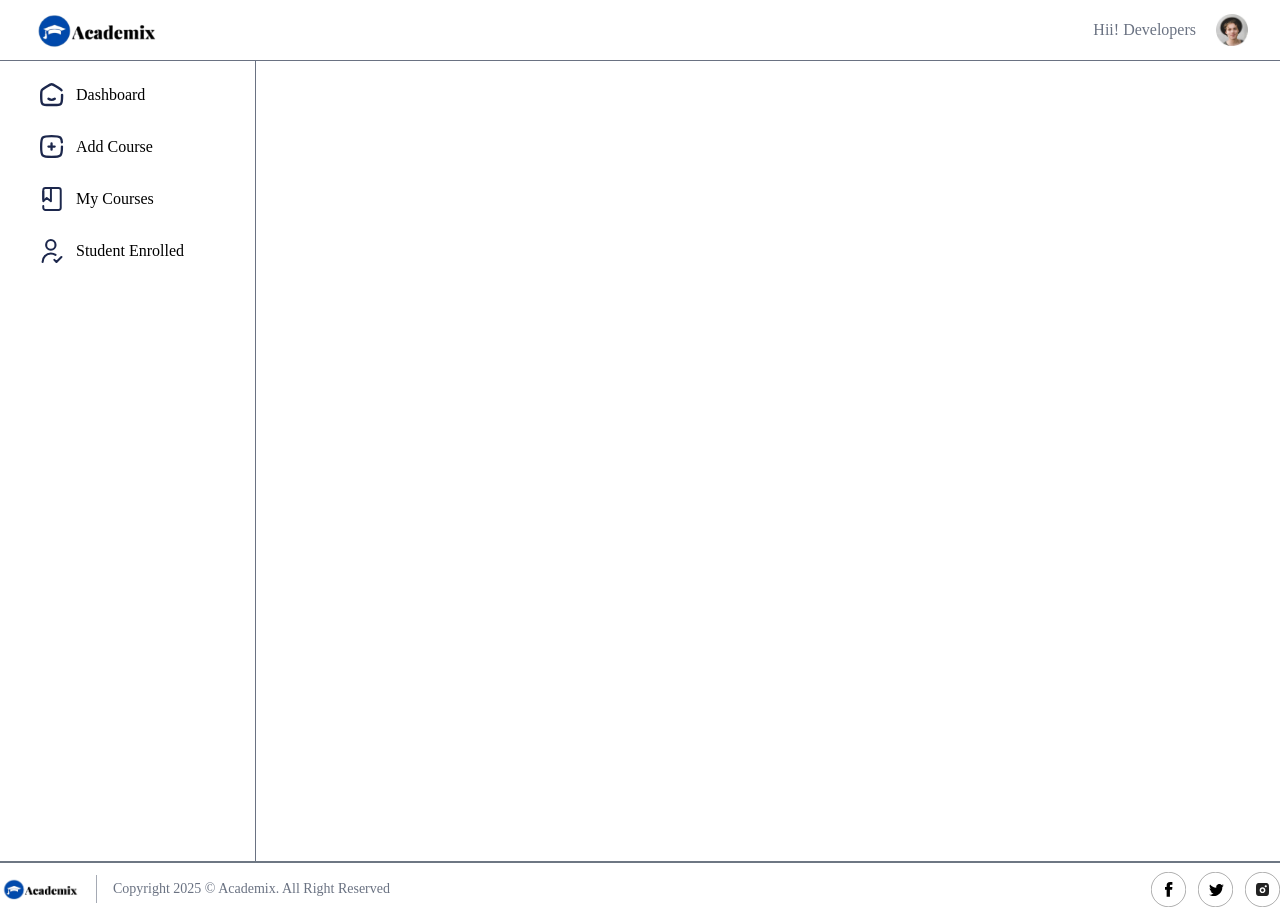
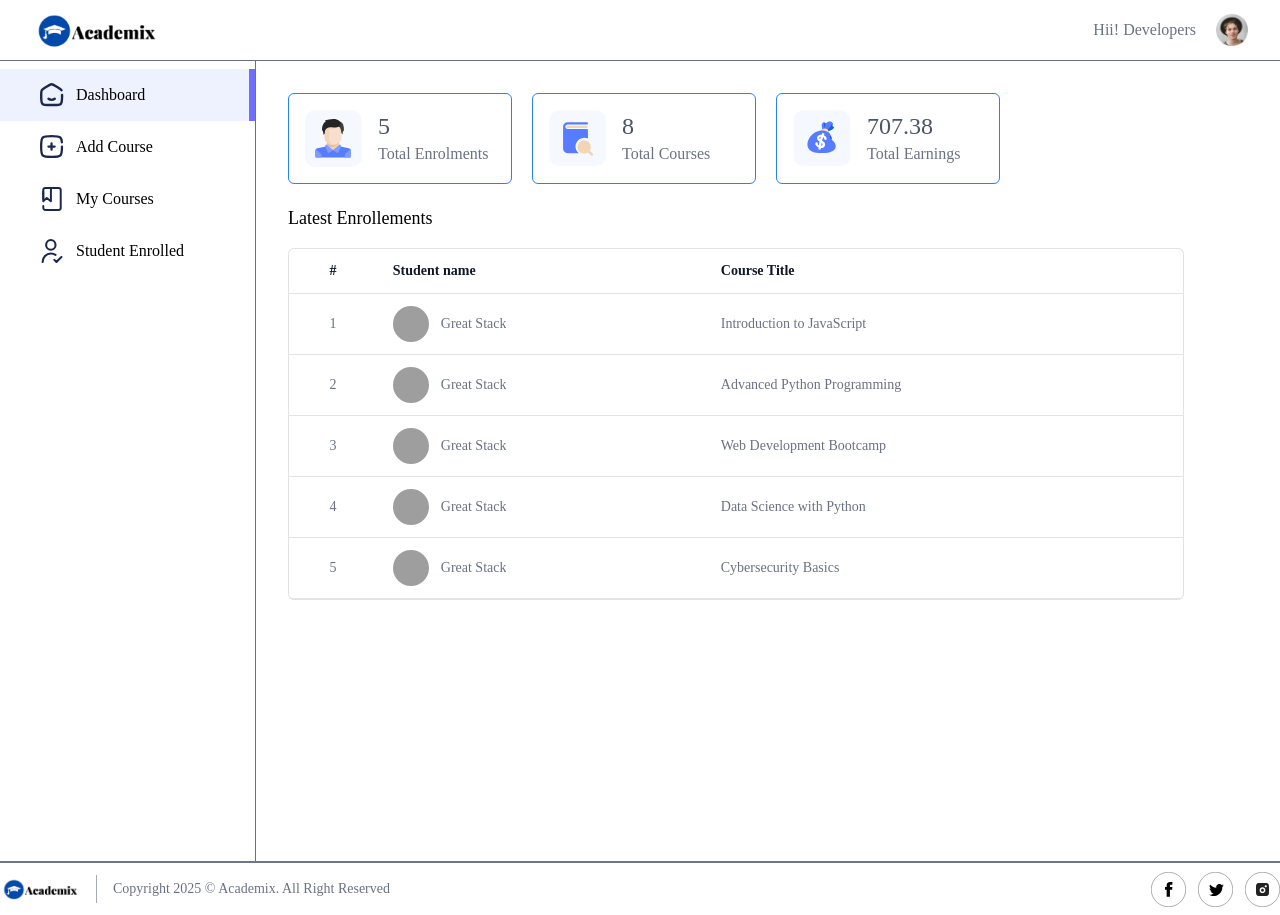
Before and after one commit to yuvrajsingh101280/LMS-software, a React (Vite) app in the folder frontend/: page /educator in a window 1280 px wide. Built offline with nearby package versions, Linux system fonts and the light colour scheme; no server answers; grey boxes are pictures that could not be loaded.

Commit message:
Fix Dashboard route in App and update Sidebar menu item; implement dashboard data fetching and display

```diff
--- a/frontend/src/App.jsx
+++ b/frontend/src/App.jsx
@@ -31,7 +31,7 @@
         <Route path="/loading/:path" element={<Loading />} />
         {/* EDucator page */}
         <Route path="/educator" element={<Educator />}>
-          <Route path="dashboard" element={<Dashboard />} />
+          <Route path="/educator" element={<Dashboard />} />
           <Route path="add-course" element={<AddCourse />} />
           <Route path="my-courses" element={<MyCourses />} />
           <Route path="student-enrolled" element={<StudentsEnrolled />} />
--- a/frontend/src/components/educator/Sidebar.jsx
+++ b/frontend/src/components/educator/Sidebar.jsx
@@ -9,7 +9,7 @@
   const menuItems = [
     {
       name: "Dashboard",
-      path: "/educator/dashboard",
+      path: "/educator",
       icon: assets.home_icon,
     },
     {
--- a/frontend/src/pages/educator/Dashboard.jsx
+++ b/frontend/src/pages/educator/Dashboard.jsx
@@ -1,7 +1,97 @@
-import React from "react";
+import React, { useContext, useEffect, useState } from "react";
+import { Appcontext } from "../../context/AppContext";
+import { assets, dummyDashboardData } from "../../assets/assets";
+import Loading from "../../components/students/Loading";
 
 const Dashboard = () => {
-  return <div>dashboard</div>;
+  const { currency } = useContext(Appcontext);
+
+  const [dashboardData, setDashboardData] = useState(null);
+  const fetchDashboardData = async () => {
+    setDashboardData(dummyDashboardData);
+  };
+  useEffect(() => {
+    fetchDashboardData();
+  }, []);
+
+  return dashboardData ? (
+    <div className="min-h-screen flex flex-col item-start justify-between gap-8 md:p-8 md:pb-0 p-4 pt-8 pb-0">
+      <div className="space-y-5">
+        <div className="flex flex-wrap gap-5 item-center">
+          <div className="flex item-center gap-4 shadow-card border border-blue-500 p-4 w-56 rounded-md">
+            <img src={assets.patients_icon} alt="" />
+            <div>
+              <p className="text-2xl font-medium text-gray-600">
+                {dashboardData.enrolledStudentsData.length}
+              </p>
+
+              <p className="text-base text-gray-500">Total Enrolments</p>
+            </div>
+          </div>
+          <div className="flex item-center gap-4 shadow-card border border-blue-500 p-4 w-56 rounded-md">
+            <img src={assets.appointments_icon} alt="" />
+            <div>
+              <p className="text-2xl font-medium text-gray-600">
+                {dashboardData.totalCourses}
+              </p>
+
+              <p className="text-base text-gray-500">Total Courses</p>
+            </div>
+          </div>
+          <div className="flex item-center gap-4 shadow-card border border-blue-500 p-4 w-56 rounded-md">
+            <img src={assets.earning_icon} alt="" />
+            <div>
+              <p className="text-2xl font-medium text-gray-600">
+                {currency}
+                {dashboardData.totalEarnings}
+              </p>
+
+              <p className="text-base text-gray-500">Total Earnings</p>
+            </div>
+          </div>
+        </div>
+
+        <div>
+          <h2 className=" font-medium text-lg pb-4">Latest Enrollements</h2>
+
+          <div className="flex flex-col item-center max-w-4xl w-full overflow-hidden rounded-md bg-white border  border-gray-500/20">
+            <table className="table-fixed md:table-auto w-full overflow-hidden">
+              <thead className="text-gray-900 border-b  border-gray-500/20 text-sm text-left">
+                <tr>
+                  <th className="px-4 py-3 font-semibold  text-center  hidden sm:table-cell">
+                    #
+                  </th>
+                  <th className="font-semibold px-4 py-3">Student name</th>
+                  <th className="font-semibold px-4 py-3">Course Title</th>
+                </tr>
+              </thead>
+
+              <tbody className="text-sm text-gray-500">
+                {dashboardData.enrolledStudentsData.map((item, index) => (
+                  <tr key={index} className="border-b border-gray-500/20">
+                    <td className="px-4 py-3 text-center hidden sm:table-cell">
+                      {index + 1}
+                    </td>
+                    <td className="md:px-4 px-2 py-3 flex items-center space-x-3">
+                      <img
+                        src={item.student.imageUrl}
+                        alt="profile"
+                        className="w-9 h-9 rounded-full"
+                      />
+                      <span className="truncate">{item.student.name}</span>
+                    </td>
+                    <td className="px-4 py-3 truncate">{item.courseTitle}</td>
+                  </tr>
+                ))}
+              </tbody>
+            </table>
+          </div>
+        </div>
+      </div>
+    </div>
+  ) : (
+    <Loading />
+  );
 };
 
 export default Dashboard;
```
